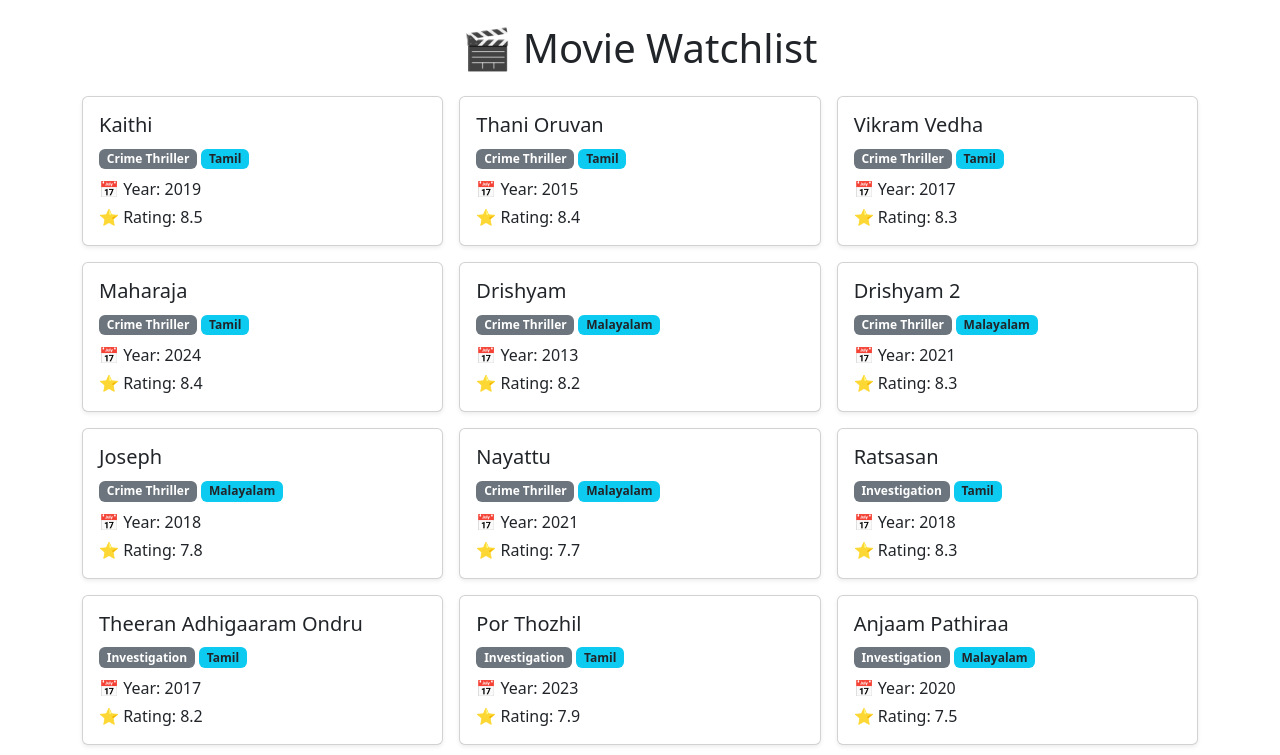
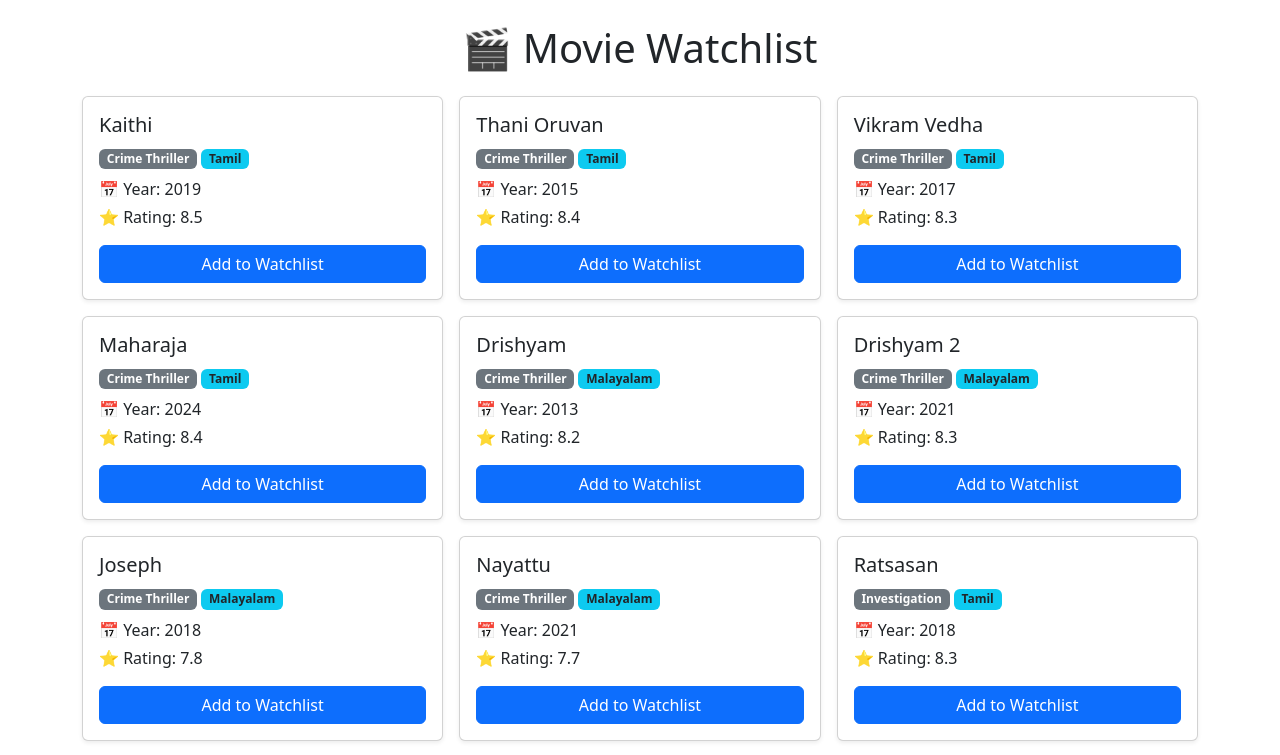
Before and after one commit to manikandanrordev-alt/movies_watchlist_react_app, a React (Vite) app: page / in a window 1280 px wide. Shown: the top 755 px of the page. Built offline with nearby package versions, Linux system fonts and the light colour scheme.

Commit message:
feat: add watchlist state with duplicate prevention and disabled Added button

```diff
--- a/src/App.jsx
+++ b/src/App.jsx
@@ -9,14 +9,21 @@ function App() {
     axios.get("/movies.json").then((res) => setMovies(res.data));
   }, []);
 
+  const [watchlist, setWatchlist] = useState([]);
+
+  const addToWatchlist = (movie) => {
+    setWatchlist((prev) =>
+      prev.some((m) => m.id === movie.id) ? prev : [...prev, movie]
+    );
+  };
+
   return (
     <div className="container py-4">
       <h1 className="mb-4 text-center">🎬 Movie Watchlist</h1>
       <div className="row g-3">
         {movies.map((movie) => (
           <div className="col-sm-6 col-md-4" key={movie.id}>
-            <MovieCard title={movie.title} genre={movie.genre} year={movie.year} rating={movie.rating} language={movie.language}
-            />
+            <MovieCard title={movie.title} genre={movie.genre} year={movie.year} rating={movie.rating} language={movie.language} isAdded={watchlist.some((m) => m.id === movie.id)} onAdd={() => addToWatchlist(movie)} />
           </div>
         ))}
       </div>
--- a/src/components/MovieCard.jsx
+++ b/src/components/MovieCard.jsx
@@ -1,4 +1,4 @@
-function MovieCard({ title, genre, year, rating, language }) {
+function MovieCard({ title, genre, year, rating, language, isAdded, onAdd }) {
   return (
     <div className="card h-100 shadow-sm">
       <div className="card-body d-flex flex-column">
@@ -9,6 +9,14 @@ function MovieCard({ title, genre, year, rating, language }) {
         </div>
         <p className="card-text mb-1">📅 Year: {year}</p>
         <p className="card-text">⭐ Rating: {rating}</p>
+
+        <button
+          className={`btn mt-auto ${isAdded ? "btn-success" : "btn-primary"}`}
+          onClick={onAdd}
+          disabled={isAdded}
+        >
+          {isAdded ? "Added" : "Add to Watchlist"}
+        </button>
       </div>
     </div>
   );
```
